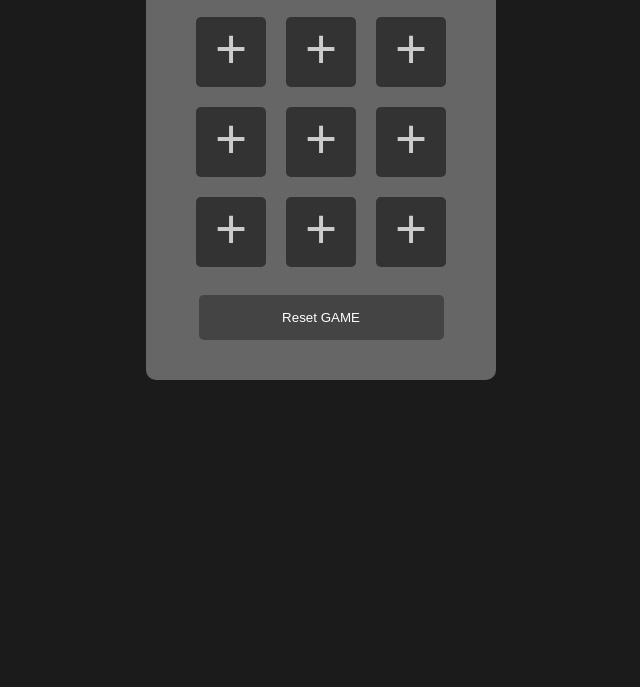
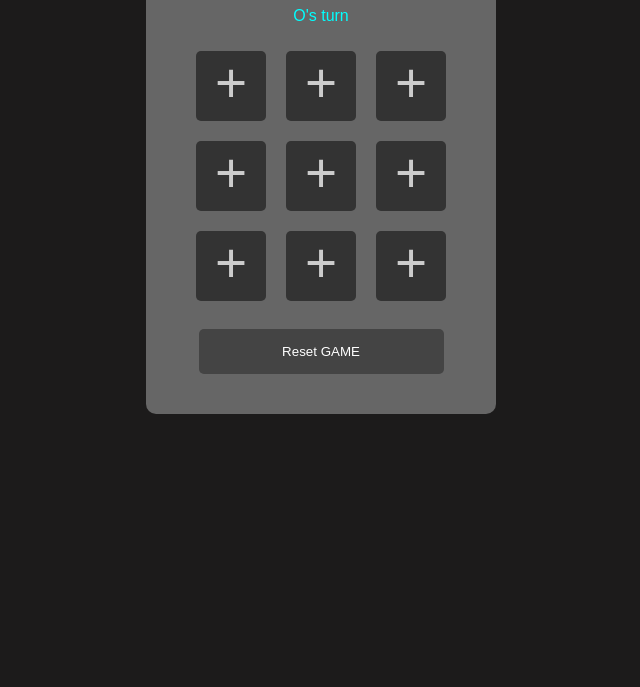
Before and after one commit to bi-yotch/Tic-Tac-Toe, a plain HTML site: page index.html in a window 1280 px wide. Shown: the part 113-800 px from the top of the page, without its empty margins (319-959 px from the left). Drawn offline with nearby package versions, Linux system fonts and the light colour scheme.

Commit message:
Update index.html

```diff
--- a/index.html
+++ b/index.html
@@ -15,10 +15,8 @@
     <div id="container">
       <header>
         <h1>Tic Tac Toe</h1>
+        <nobr class="o">O's turn</nobr>
       </header>
-
-      <!--A div tag to indicate which player's turn.-->
-      <!--Option to choose/change player colors.-->
 
       <ul id="board"></ul>
 
```
